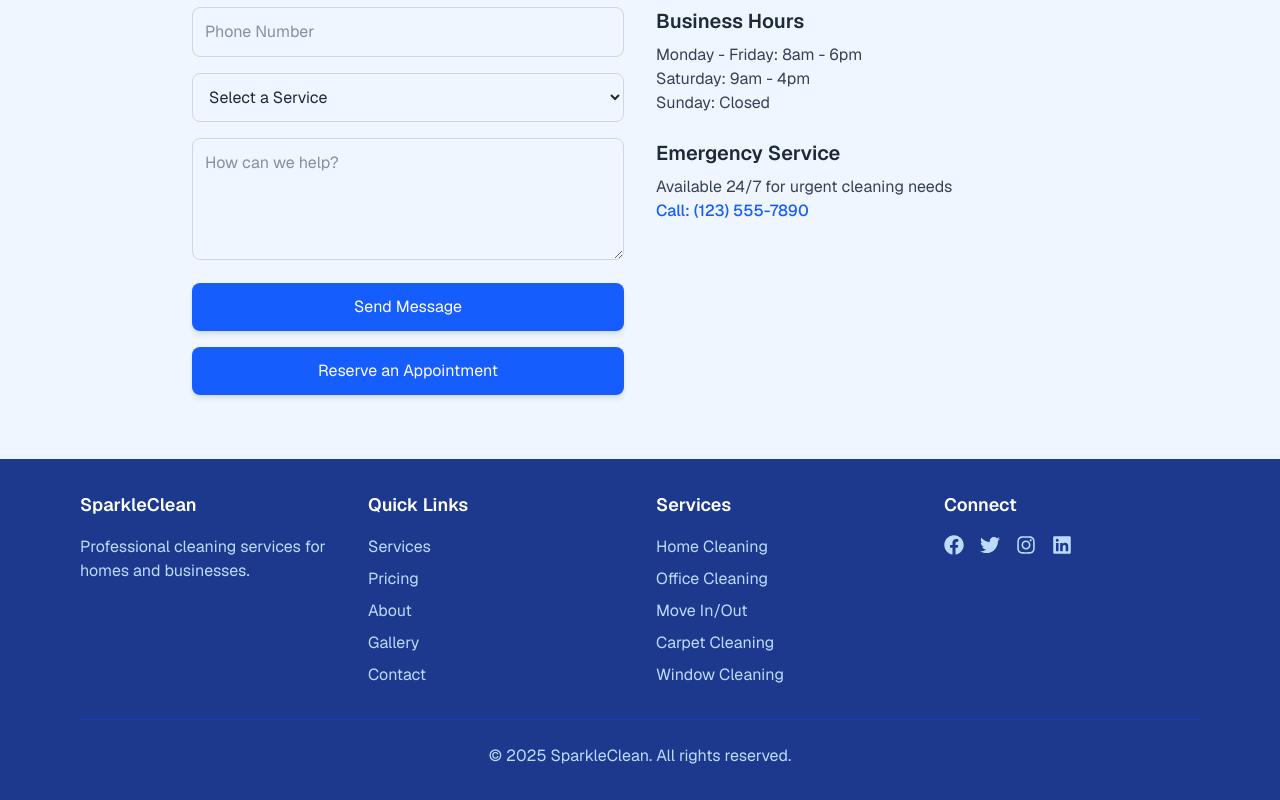
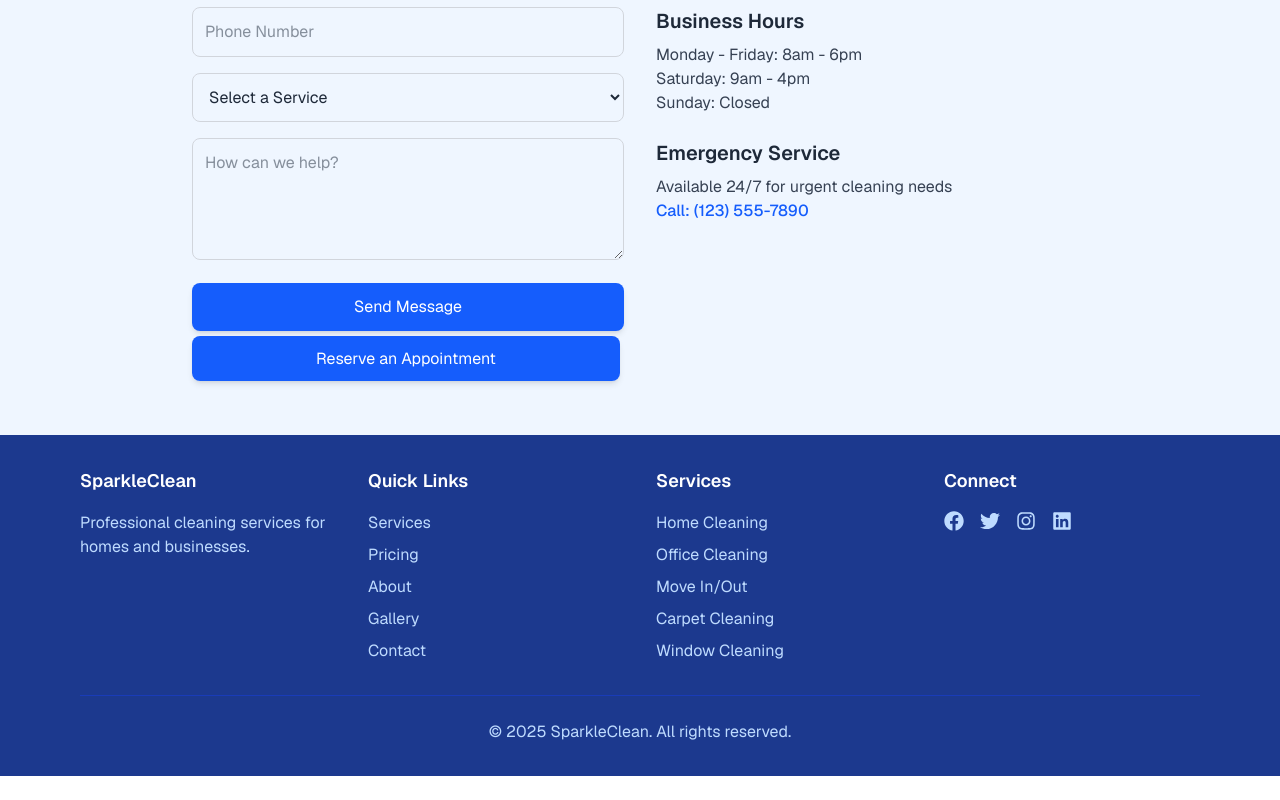
Before and after one commit to ahmadkhalil2021/landing-page, a Next.js app: page / in a window 1280 px wide. Shown: the part 3637-4437 px from the top of the page. After the commit the page ends 4413 px from the top, so only its background shows below. Built offline with nearby package versions, Linux system fonts and the light colour scheme.

Commit message:
fix button Reserve an Appointment

```diff
--- a/src/app/component/contact.tsx
+++ b/src/app/component/contact.tsx
@@ -154,9 +154,10 @@ const Contact = () => {
               >
                 {isSubmitting ? "Sending..." : "Send Message"}
               </button>
-              <button className="w-full bg-blue-600 hover:bg-blue-700 text-white py-3 rounded-lg transition-colors shadow-md">
-                <a target="_blank" href="https://appointmentask.vercel.app">Reserve an Appointment</a>
-              </button>
+              <a target="_blank" href="https://sparkleclean-appointment.askpicloud.de/"
+                className="w-full bg-blue-600 hover:bg-blue-700 text-white py-3 px-31 rounded-lg transition-colors shadow-md">
+                  Reserve an Appointment
+              </a>
             </form>
           </div>
 
```
